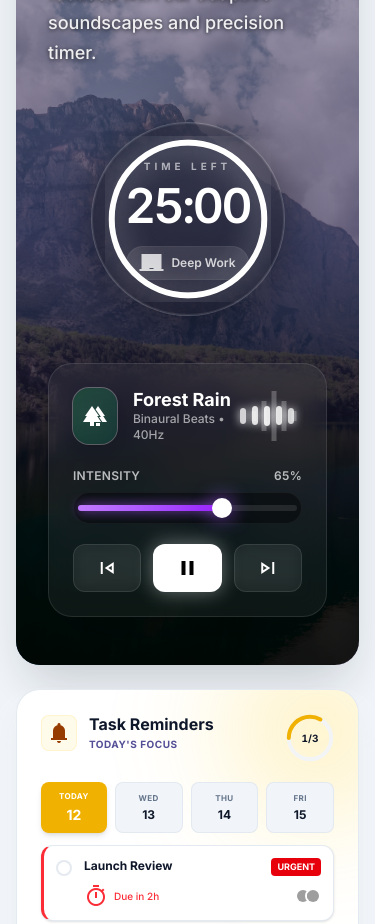
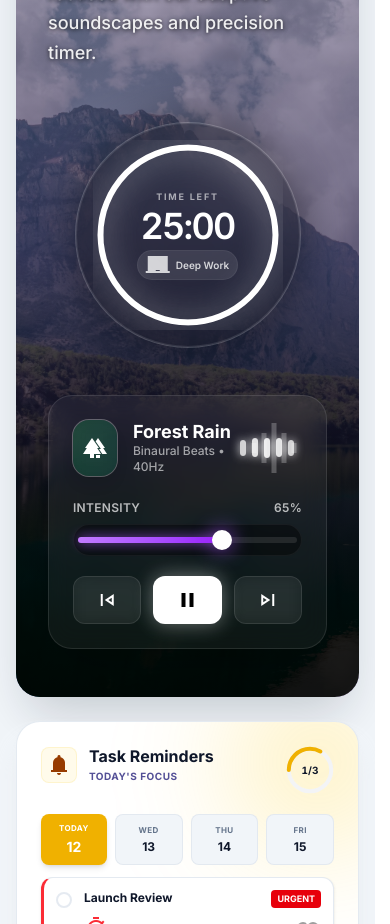
Before and after one commit to eshitaguptaa/ThryvLoop, a Next.js app: page / in a window 390 px wide. Shown: the part 1480-2404 px from the top of the page. Built offline with nearby package versions, Linux system fonts and the light colour scheme; no server answers; grey boxes are pictures that could not be loaded.

Commit message:
Fixed the Time Left Circle mobile view in landing page

```diff
--- a/src/components/landing_sections/Features.js
+++ b/src/components/landing_sections/Features.js
@@ -172,20 +172,20 @@ export default function Features() {
                       <div className="w-full max-w-3xl grid grid-cols-1 lg:grid-cols-2 gap-6 lg:gap-10 items-center">
                         <div className="relative flex justify-center py-6">
                           <div className="absolute inset-0 flex items-center justify-center">
-                            <div className="w-48 h-48 sm:w-60 sm:h-60 lg:w-72 lg:h-72 border border-white/5 rounded-full animate-[pulse-ring_3s_cubic-bezier(0.215,0.61,0.355,1)_infinite]" />
-                            <div className="absolute w-40 h-40 sm:w-52 sm:h-52 lg:w-64 lg:h-64 border border-white/10 rounded-full animate-[pulse-ring_3s_cubic-bezier(0.215,0.61,0.355,1)_infinite_0.5s]" />
+                            <div className="w-56 h-56 sm:w-60 sm:h-60 lg:w-72 lg:h-72 border border-white/5 rounded-full animate-[pulse-ring_3s_cubic-bezier(0.215,0.61,0.355,1)_infinite]" />
+                            <div className="absolute w-48 h-48 sm:w-52 sm:h-52 lg:w-64 lg:h-64 border border-white/10 rounded-full animate-[pulse-ring_3s_cubic-bezier(0.215,0.61,0.355,1)_infinite_0.5s]" />
                           </div>
-                          <div className="relative w-48 h-48 sm:w-60 sm:h-60 lg:w-72 lg:h-72 backdrop-blur-2xl bg-black/30 rounded-full border border-white/10 shadow-[0_0_50px_rgba(0,0,0,0.5)] flex items-center justify-center z-10 group-hover:scale-105 transition-transform duration-500 ring-1 ring-white/20">
-                            <svg className="absolute inset-0 w-full h-full -rotate-90 pointer-events-none p-3">
+                          <div className="relative w-56 h-56 sm:w-60 sm:h-60 lg:w-72 lg:h-72 backdrop-blur-2xl bg-black/30 rounded-full border border-white/10 shadow-[0_0_50px_rgba(0,0,0,0.5)] flex items-center justify-center z-10 group-hover:scale-105 transition-transform duration-500 ring-1 ring-white/20">
+                            <svg className="absolute inset-0 w-full h-full -rotate-90 pointer-events-none p-4 sm:p-3">
                               <circle className="text-white/5" cx="50%" cy="50%" fill="transparent" r="46%" stroke="currentColor" strokeLinecap="round" strokeWidth="4" />
                               <circle className="text-white drop-shadow-[0_0_15px_rgba(255,255,255,0.6)] transition-all duration-1000" cx="50%" cy="50%" fill="transparent" r="46%" stroke="currentColor" strokeDasharray="800" strokeDashoffset="200" strokeLinecap="round" strokeWidth="6" />
                             </svg>
-                            <div className="flex flex-col items-center justify-center z-20 text-center space-y-2">
-                              <div className="text-[10px] font-bold tracking-[0.4em] uppercase text-white/60">Time Left</div>
-                              <div className="text-5xl sm:text-6xl lg:text-7xl font-semibold text-white tracking-tighter tabular-nums drop-shadow-2xl leading-none">25:00</div>
-                              <div className="flex items-center gap-2 mt-2 px-3 py-1 rounded-full bg-white/10 border border-white/5">
-                                <MaterialSymbol icon="laptop_chromebook" className="text-[16px] text-white/80" />
-                                <span className="text-xs font-semibold text-white/80">Deep Work</span>
+                            <div className="flex flex-col items-center justify-center z-20 text-center space-y-1 sm:space-y-2 max-w-[72%] sm:max-w-none">
+                              <div className="text-[9px] sm:text-[10px] font-bold tracking-[0.2em] sm:tracking-[0.4em] uppercase text-white/60">Time Left</div>
+                              <div className="text-4xl sm:text-6xl lg:text-7xl font-semibold text-white tracking-tighter tabular-nums drop-shadow-2xl leading-none">25:00</div>
+                              <div className="flex items-center gap-1.5 sm:gap-2 mt-0.5 sm:mt-2 px-2 sm:px-3 py-0.5 sm:py-1 rounded-full bg-white/10 border border-white/5">
+                                <MaterialSymbol icon="laptop_chromebook" className="text-[14px] sm:text-[16px] text-white/80" />
+                                <span className="text-[10px] sm:text-xs font-semibold text-white/80">Deep Work</span>
                               </div>
                             </div>
                           </div>
```
